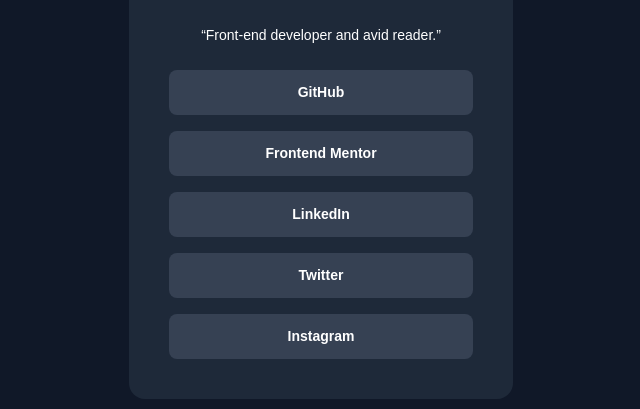
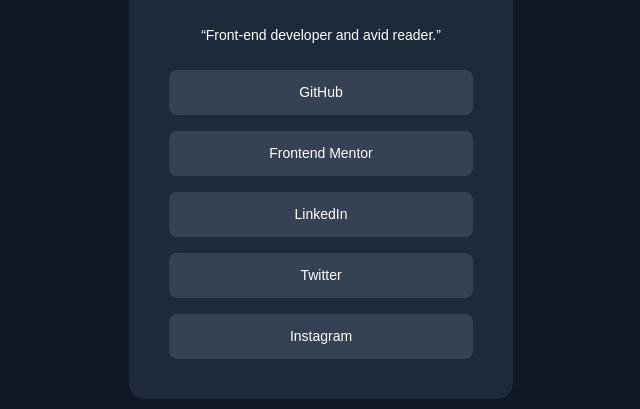
Before and after one commit to BlonoBuccellati/fm-social-links-profile, a Next.js app: page / in a window 1280 px wide. Shown: the part 307-716 px from the top of the page, without its empty margins (319-959 px from the left). Built offline with nearby package versions, Linux system fonts and the light colour scheme.

Commit message:
fix: インタラクティブコントロールの修正(buttonタグにaタグがネストしていたため、aタグを使用しない方向で修正した)

```diff
--- a/src/app/_components/buttons.tsx
+++ b/src/app/_components/buttons.tsx
@@ -1,3 +1,5 @@
+"use client";
+
 const links = [
   { name: "GitHub", url: "#" },
   { name: "Frontend Mentor", url: "#" },
@@ -12,11 +14,10 @@
       {links.map((button, index) => (
         <button
           key={index}
-          className="h-[45px] w-full rounded-lg bg-gray-700 hover:cursor-pointer hover:bg-lime-300 hover:text-gray-700"
+          onClick={() => (window.location.href = button.url)}
+          className="font bold h-[45px] w-full rounded-lg bg-gray-700 text-sm hover:cursor-pointer hover:bg-lime-300 hover:text-gray-700"
         >
-          <a href={button.url} className="text-sm font-bold">
-            {button.name}
-          </a>
+          {button.name}
         </button>
       ))}
     </div>
```
